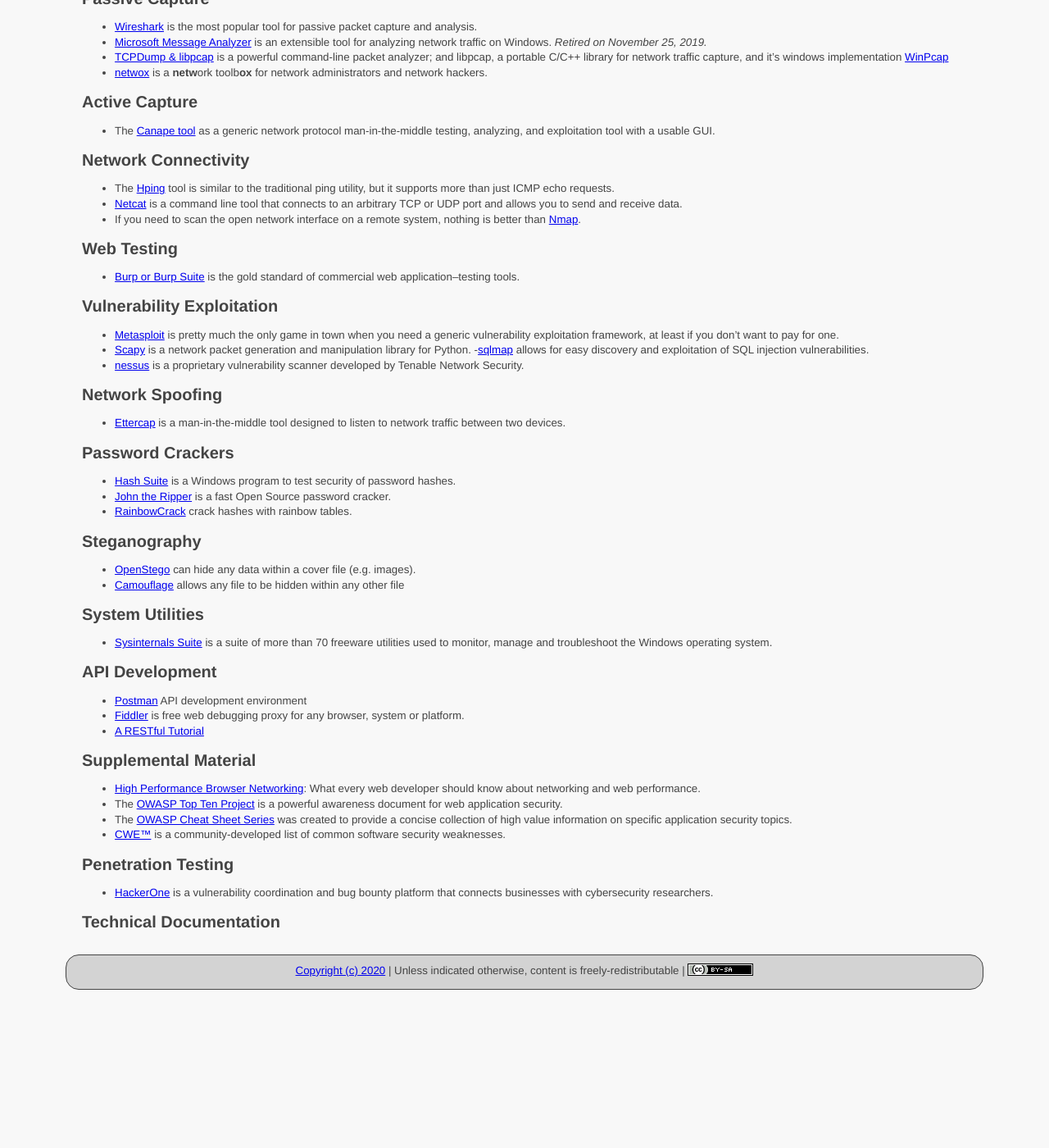
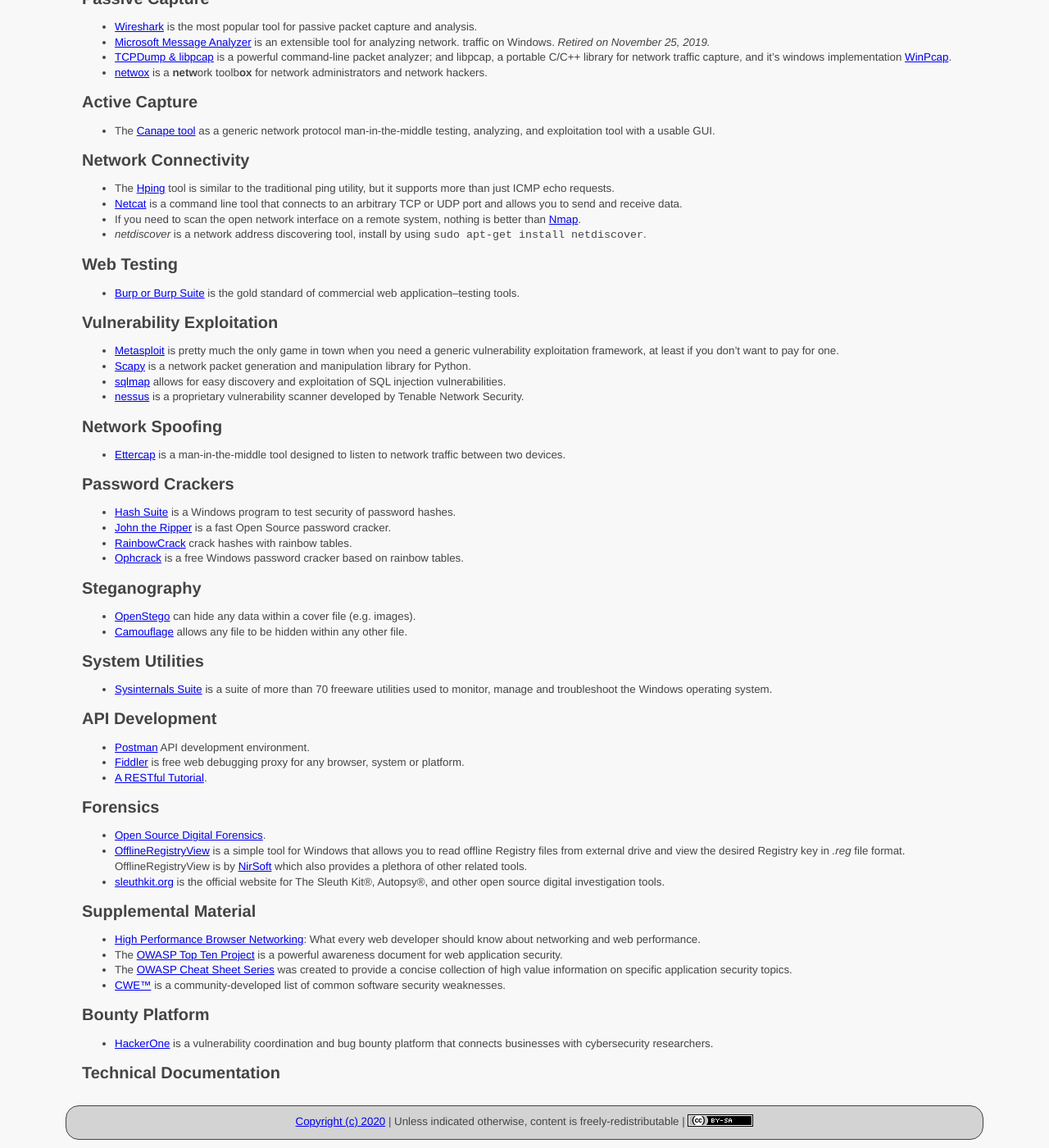
Before and after one commit to ycpcs/cs335-spring2020, a Jekyll site: the page built from resources/index.md, in a window 1280 px wide and 1400 px high, scrolled down 456 px. Shown: the whole window at 82% size. Built offline with Jekyll 4.4.1, drawn with Linux system fonts in a browser that asks for light colours; before the commit the page ends 1673 px from its top, so only the background shows below that.

```diff
--- a/resources/index.md
+++ b/resources/index.md
@@ -27,9 +27,9 @@ Development Environment
 Passive Capture
 ------------------------------------
 - [Wireshark](https://www.wireshark.org/) is the most popular tool for passive packet capture and analysis.
-- [Microsoft Message Analyzer](https://docs.microsoft.com/en-us/message-analyzer/microsoft-message-analyzer-operating-guide) is an extensible tool for analyzing network
+- [Microsoft Message Analyzer](https://docs.microsoft.com/en-us/message-analyzer/microsoft-message-analyzer-operating-guide) is an extensible tool for analyzing network.
 traffic on Windows. *Retired on November 25, 2019.*
-- [TCPDump & libpcap](http://www.tcpdump.org/) is a powerful command-line packet analyzer; and libpcap, a portable C/C++ library for network traffic capture, and it's windows implementation [WinPcap](https://www.winpcap.org/)
+- [TCPDump & libpcap](http://www.tcpdump.org/) is a powerful command-line packet analyzer; and libpcap, a portable C/C++ library for network traffic capture, and it's windows implementation [WinPcap](https://www.winpcap.org/).
 - [netwox](http://www.cis.syr.edu/~wedu/Teaching/cis758/netw522/netwox-doc_html/) is a **netw**ork toolb**ox** for network administrators and network hackers.
 
 Active Capture
@@ -40,8 +40,8 @@ Network Connectivity
 ------------------------------------
 - The [Hping](http://www.hping.org/) tool is similar to the traditional ping utility, but it supports more than just ICMP echo requests.
 - [Netcat](http://netcat.sourceforge.net/) is a command line tool that connects to an arbitrary TCP or UDP port and allows you to send and receive data.
-- If you need to scan the open network interface on a remote system, nothing
-is better than [Nmap](https://nmap.org/).
+- If you need to scan the open network interface on a remote system, nothing is better than [Nmap](https://nmap.org/).
+- _netdiscover_ is a network address discovering tool, install by using `sudo apt-get install netdiscover`.
 
 Web Testing
 ------------------------------------
@@ -51,7 +51,7 @@ Vulnerability Exploitation
 ------------------------------------
 - [Metasploit](https://github.com/rapid7/metasploit-framework) is pretty much the only game in town when you need a generic vulnerability exploitation framework, at least if you don’t want to pay for one.
 - [Scapy](https://scapy.net/) is a network packet generation and manipulation library for Python.
--[sqlmap](http://sqlmap.org/) allows for easy discovery and exploitation of SQL injection vulnerabilities.
+- [sqlmap](http://sqlmap.org/) allows for easy discovery and exploitation of SQL injection vulnerabilities.
 - [nessus](https://www.tenable.com/products/nessus/nessus-essentials) is a proprietary vulnerability scanner developed by Tenable Network Security.
 
 Network Spoofing
@@ -64,11 +64,12 @@ Password Crackers
 - [Hash Suite](https://hashsuite.openwall.net/) is a Windows program to test security of password hashes.
 - [John the Ripper](https://www.openwall.com/john/) is a fast Open Source password cracker.
 - [RainbowCrack](http://project-rainbowcrack.com/index.htm) crack hashes with rainbow tables.
+- [Ophcrack](https://ophcrack.sourceforge.io/) is a free Windows password cracker based on rainbow tables.
 
 Steganography
 ------------------------------------
 - [OpenStego](https://www.openstego.com/) can hide any data within a cover file (e.g. images).
-- [Camouflage](http://camouflage.unfiction.com/) allows any file to be hidden within any other file
+- [Camouflage](http://camouflage.unfiction.com/) allows any file to be hidden within any other file.
 
 System Utilities
 ------------------------------------
@@ -76,9 +77,15 @@ System Utilities
 
 API Development
 ------------------------------------
-- [Postman](https://www.getpostman.com/]) API development environment
+- [Postman](https://www.getpostman.com/]) API development environment.
 - [Fiddler](https://www.telerik.com/fiddler) is free web debugging proxy for any browser, system or platform.
-- [A RESTful Tutorial](https://www.restapitutorial.com/)
+- [A RESTful Tutorial](https://www.restapitutorial.com/).
+
+Forensics
+------------------------------------
+- [Open Source Digital Forensics](https://www.sleuthkit.org/).
+- [OfflineRegistryView](https://www.nirsoft.net/utils/offline_registry_view.html) is a simple tool for Windows that allows you to read offline Registry files from external drive and view the desired Registry key in _.reg_ file format. OfflineRegistryView is by [NirSoft](https://www.nirsoft.net/) which also provides a plethora of other related tools.
+- [sleuthkit.org](https://www.sleuthkit.org/) is the official website for The Sleuth Kit®, Autopsy®, and other open source digital investigation tools.
 
 Supplemental Material
 ------------------------------------
@@ -87,7 +94,7 @@ Supplemental Material
 -  The [OWASP Cheat Sheet Series](https://cheatsheetseries.owasp.org/) was created to provide a concise collection of high value information on specific application security topics.
 - [CWE™](https://cwe.mitre.org/compatible/product.html) is a community-developed list of common software security weaknesses.
 
-Penetration Testing
+Bounty Platform
 -----------------------------------
 - [HackerOne](https://www.hackerone.com/) is a vulnerability coordination and bug bounty platform that connects businesses with cybersecurity researchers.
 
```
Also changed, not shown: assignments/cybercrime.md (+10 -4 lines), syllabus/index.md (+2 -2 lines).
